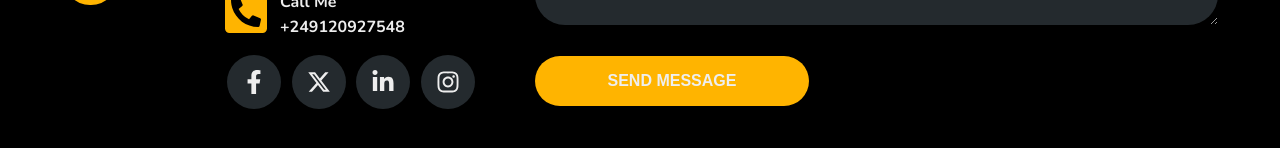
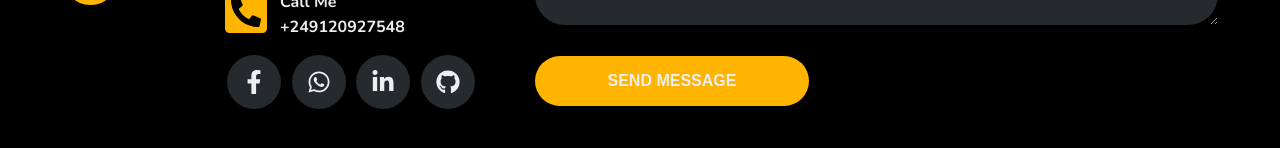
Before and after one commit to Husameldeen/my-portfolio, a React (Vite) app: page /contact in a window 1280 px wide. Shown: the part 500-648 px from the top of the page. Built offline with nearby package versions, Linux system fonts and the light colour scheme.

Commit message:
improving ui

```diff
--- a/src/components/PersonalInfo.jsx
+++ b/src/components/PersonalInfo.jsx
@@ -38,7 +38,7 @@ function PersonalInfo() {
           </h3>
         </div>
       </div>
-      <button className={styles.downloadBtn}>download cv</button>
+      {/* <button className={styles.downloadBtn}>download cv</bnpm utton> */}
     </div>
   );
 }
--- a/src/components/Skills.module.css
+++ b/src/components/Skills.module.css
@@ -35,6 +35,7 @@
   flex-direction: column;
   align-items: center;
   width: 20%;
+  max-width: 200px;
   margin: 10px;
   transition: transform 0.75s ease;
 }
@@ -62,6 +63,12 @@
   color: #ffb400;
 }
 
+@media (max-width: 768px) {
+  .skillsContainer .imgContainer .img {
+    width: 25%;
+  }
+}
+
 @media (max-width: 410px) {
   .skillsContainer .imgContainer .img {
     width: 40%;
--- a/src/pages/Contact.jsx
+++ b/src/pages/Contact.jsx
@@ -10,6 +10,7 @@ import {
   FaInstagram,
   FaWhatsapp,
   FaTelegramPlane,
+  FaGithub,
 } from 'react-icons/fa';
 import { MdCancel } from 'react-icons/md';
 import Background from '../components/Background';
@@ -119,13 +120,15 @@ function Contact() {
               <FaFacebookF />
             </div>
             <div>
-              <FaXTwitter />
+              <FaWhatsapp />
             </div>
             <div>
               <FaLinkedinIn />
             </div>
             <div>
-              <FaInstagram />
+              <FaGithub>
+                <a href="https://github.com/Husameldeen" target="_blank"></a>
+              </FaGithub>
             </div>
           </div>
         </section>
```
